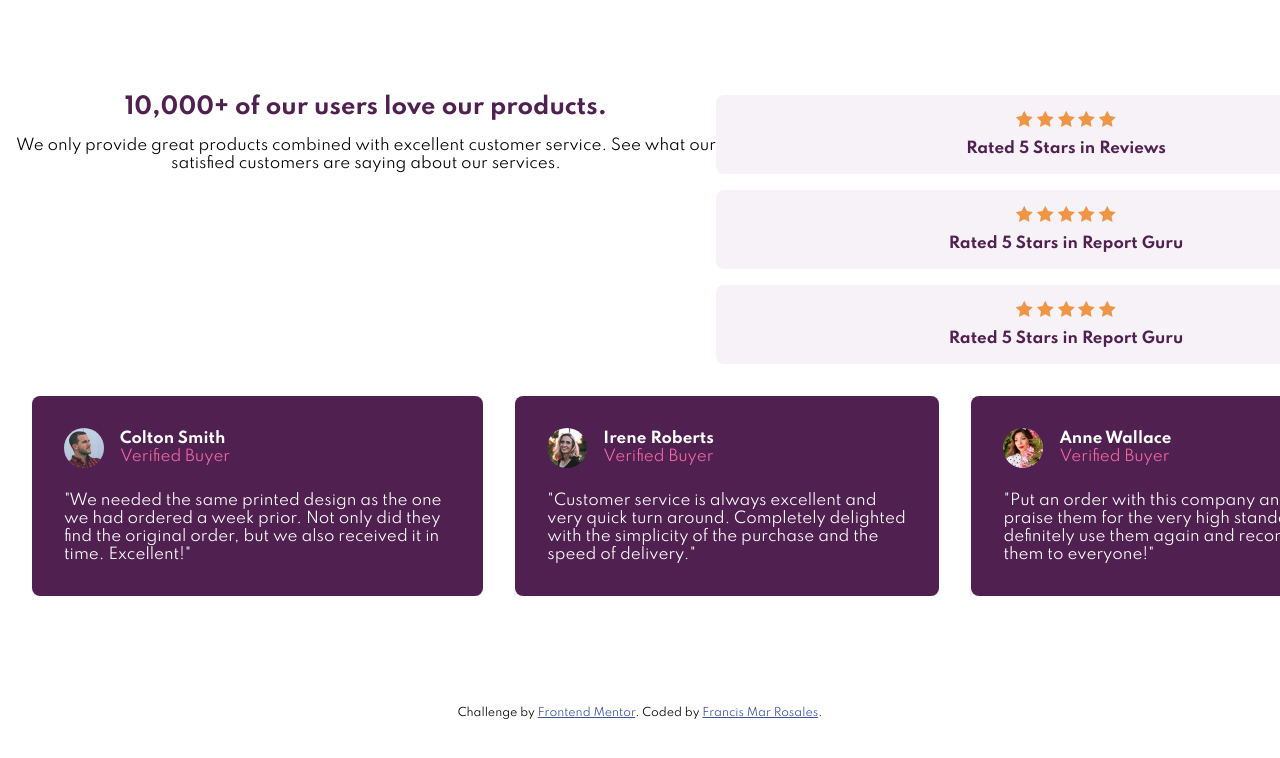
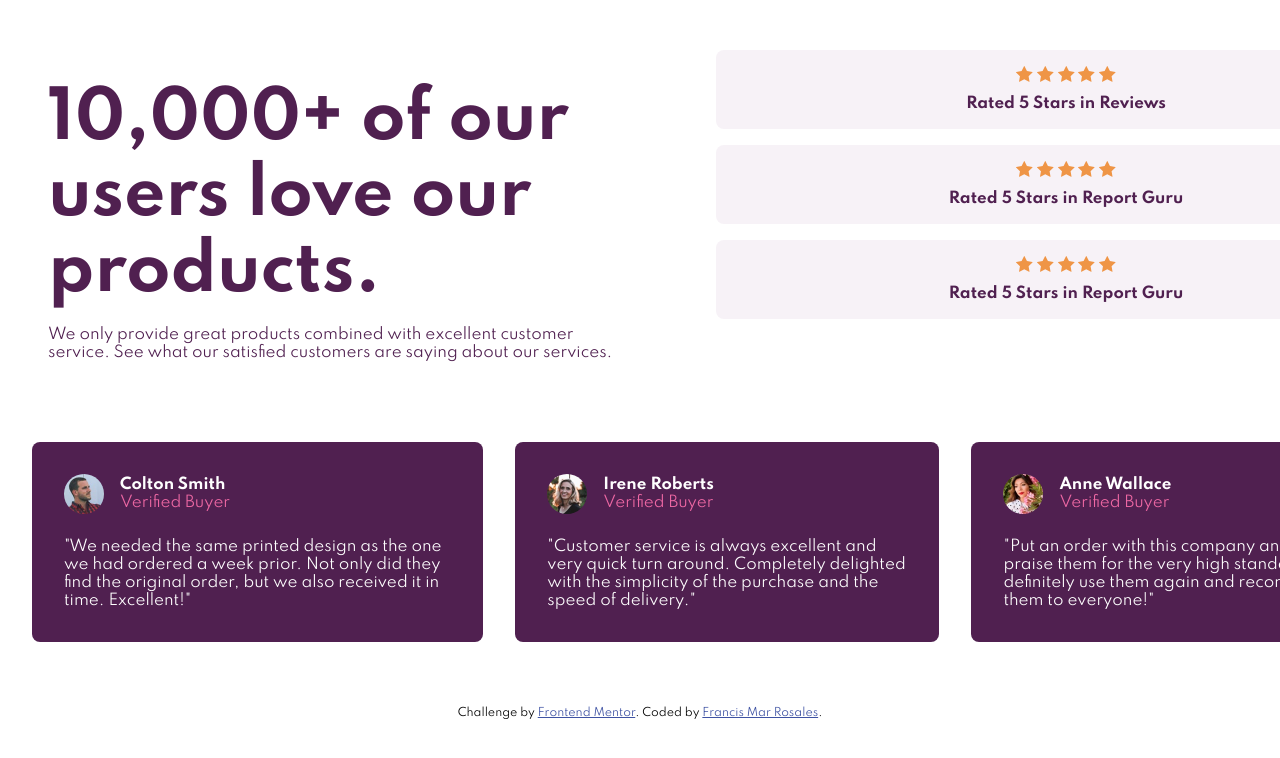
Before and after one commit to kitdea/Challenge-social-proof-section-master, a plain HTML site: page index.html in a window 1280 px wide. Shown: the top 758 px of the page. Drawn offline with Linux system fonts and the light colour scheme.

Commit message:
fixing viewpoint content

```diff
--- a/css/style.css
+++ b/css/style.css
@@ -32,6 +32,10 @@ body {
 .fm-header__title h2 {
   color: hsl(300, 43%, 22%);
   margin-bottom: 1rem;
+}
+
+.fm-header__title p {
+  color: hsl(300, 43%, 22%);
 }
 
 .fm-star__box {
@@ -116,4 +120,19 @@ body {
   .fm-box__first {
     margin: 1rem;
   }
+
+  .fm-header__title {
+    padding: 2rem;
+  }
+
+  .fm-header__title h2 {
+    font-size: 4rem;
+    text-align: left;
+    font-weight: 700;
+  }
+
+  .fm-header__title p {
+    text-align: left;
+    padding-right: 4rem;
+  }
 }
```
